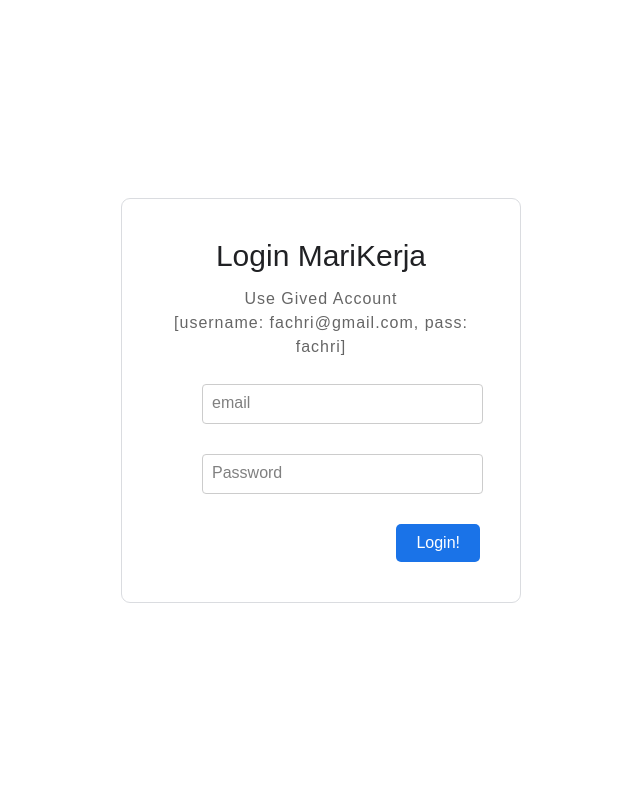
After one commit to fachrinnk/FachriNajmNoerKartiman_2106515_UAS, a CodeIgniter 4 app: template app/Views/pages/login.php in a window 1280 px wide. The commit adds this page. Shown: the whole page, without its empty margins (319-959 px from the left). Run offline with PHP 8.4 and a stand-in for CodeIgniter, Linux system fonts and the light colour scheme; the template is opened without the code that fills it, so the values that code supplies are empty; some libraries are stand-ins or nearby versions.

Commit message:
login form

```diff
--- a/app/Config/Filters.php
+++ b/app/Config/Filters.php
@@ -21,6 +21,7 @@
         'csrf'          => CSRF::class,
         'toolbar'       => DebugToolbar::class,
         'honeypot'      => Honeypot::class,
+        'auth'          => \App\Filters\Auth::class,
         'cors'          => \App\Filters\Cors::class,
         'invalidchars'  => InvalidChars::class,
         'secureheaders' => SecureHeaders::class,
--- a/app/Config/Routes.php
+++ b/app/Config/Routes.php
@@ -31,13 +31,14 @@
 
 // We get a performance increase by specifying the default
 // route since we don't have to scan directories.
-$routes->get('/', 'Mari::index');
+$routes->get('/', 'Mari::index',['filter' => 'auth']);
 $routes->get('/Mari', 'Mari::index');
 $routes->delete('/Mari/(:num)', 'Mari::delete/$1');
 $routes->get('/about-us', 'Mari::about');
 $routes->get('/contact-us', 'Mari::contact');
 $routes->get('/daftar', 'Mari::daftar');
 $routes->get('/admin', 'Mari::admin');
+$routes->get('/login', 'Login::index');
 $routes->resource('products');
 
 
--- a/app/Views/layout/navbar.php
+++ b/app/Views/layout/navbar.php
@@ -13,6 +13,7 @@
         <li class="nav-item"><a class="nav-link" href="/contact-us">Kontak Kami</a></li>
         <li class="nav-item"><a class="nav-link" href="/daftar">daftar</a></li>
         <li class="nav-item"><a class="nav-link active" aria-current="page" href="/admin">Admin Page</a></li>
+        <li class="nav-item"><a class="nav-link active" aria-current="page" href="/Login/logout">Keluar</a></li>
 
       </ul>
     </div>
--- /dev/null
+++ b/app/Views/pages/login.php
@@ -0,0 +1,171 @@
+<!DOCTYPE html>
+<html lang="en">
+
+<head>
+  <meta charset="UTF-8">
+  <meta http-equiv="X-UA-Compatible" content="IE=edge">
+  <meta name="viewport" content="width=device-width, initial-scale=1.0">
+  <title>Halaman Login</title>
+  <!-- <link rel="stylesheet" href="../../../public/assets/styles/login.css"> -->
+  <style>
+    body {
+      font-family: sans-serif;
+      min-height: 100vh;
+      display: flex;
+      align-items: center;
+      justify-content: center;
+      margin: 0;
+      padding: 0;
+      background-size: cover;
+    }
+
+    .container-login {
+      position: absolute;
+      box-sizing: border-box;
+      border: 1px solid #dadce0;
+      -webkit-border-radius: 9px;
+      border-radius: 9px;
+      padding: 2.5rem;
+      width: 25rem;
+    }
+
+    .container-login h2 {
+      margin: 0px 0 -0.125rem;
+      padding: 0;
+      color: #fff;
+      text-align: center;
+      color: #202124;
+      font-family: 'Google Sans', 'Noto Sans Myanmar UI', Arial, Helvetica, sans-serif;
+      font-size: 30px;
+      font-weight: 400;
+    }
+
+    .container-login p {
+      font-size: 16px;
+      font-weight: 400;
+      letter-spacing: 1px;
+      line-height: 1.5;
+      margin-bottom: 25px;
+      text-align: center;
+      opacity: 0.6;
+    }
+
+    .container-login ul li {
+      position: relative;
+      list-style: none;
+    }
+
+    .container-login ul .inputUser input {
+      width: 93%;
+      padding: 0.625rem 10px;
+      font-size: 1rem;
+      letter-spacing: 0.062rem;
+      margin-bottom: 1.875rem;
+      border: 1px solid #ccc;
+      background: transparent;
+      border-radius: 4px;
+    }
+
+    .container-login ul .inputUser label {
+      position: absolute;
+      top: 0;
+      left: 10px;
+      padding: 0.625rem 0;
+      font-size: 1rem;
+      color: grey;
+      pointer-events: none;
+      transition: ease-out 0.5s;
+    }
+
+    .container-login ul .inputUser input:focus {
+      outline: none;
+      border: 2px solid #1a73e8;
+    }
+
+    .container-login ul .inputUser input:focus~label,
+    .container-login ul .inputUser input:valid~label,
+    .container-login ul .inputUser input:not([value=""])~label {
+      top: -1rem;
+      left: 10px;
+      color: #1a73e8;
+      font-size: .75rem;
+      background-color: white;
+      padding-left: 5px;
+      padding-right: 5px;
+      height: 10px;
+    }
+
+    .container-login ul li input[type="submit"] {
+      border: none;
+      outline: none;
+      color: #fff;
+      background-color: #1a73e8;
+      padding: 0.625rem 1.25rem;
+      cursor: pointer;
+      border-radius: 0.312rem;
+      font-size: 1rem;
+      float: right;
+    }
+
+    .container-login ul li input[type="submit"]:hover {
+      background-color: #287ae6;
+      box-shadow: 0 1px 1px 0 rgba(66, 133, 244, 0.45), 0 1px 3px 1px rgba(66, 133, 244, 0.3);
+    }
+
+    .container-login ul li.remember {
+      margin-top: -1rem;
+      margin-bottom: 1rem;
+    }
+
+    .container-login ul li input[type="checkbox"]:checked {
+      accent-color: #1a73e8;
+      transform: scale(1.2);
+      transition: 0.5s;
+    }
+
+    .container-login ul li input[type="checkbox"] {
+      border: 1px solid #1a73e8;
+      transition: 0.5s;
+      border-radius: 2px;
+      transform: translateY(1.4px);
+
+    }
+  </style>
+</head>
+
+<body>
+  <div class="container-login">
+    <h2>
+      Login MariKerja
+    </h2>
+    <p>Use Gived Account <br> [username: fachri@gmail.com, pass: fachri]</p>
+    <?php
+    if (isset($error)) {
+      echo "<p style='color:red; font-style:italic;'>username/password salah</p>";
+    }
+    ?>
+    <form action="Login/auth" method="post">
+      <ul>
+        <li class="inputUser">
+          <input type="text" name="email" id="email" required onkeyup="this.setAttribute('value', this.value);"
+            value="" />
+          <label for="email">email</label>
+        </li>
+        <li class="inputUser">
+          <input type="password" name="password" id="password" required
+            onkeyup="this.setAttribute('value', this.value);" value="" />
+          <label for="password">Password</label>
+        </li>
+        <!-- <li class="remember">
+          <input type="checkbox" name="remember" id="remember" />
+          <label for="password">Remember me!</label>
+        </li> -->
+        <li>
+          <input type="submit" name="login" value="Login!">
+        </li>
+      </ul>
+    </form>
+  </div>
+</body>
+
+</html>
```
Also changed, not shown: app/Controllers/Login.php (added, +49 -0 lines), app/Controllers/Mari.php (+7 -0 lines), app/Filters/Auth.php (added, +26 -0 lines), app/Models/UserModel.php (added, +10 -0 lines), public/login.css (added, +122 -0 lines).
